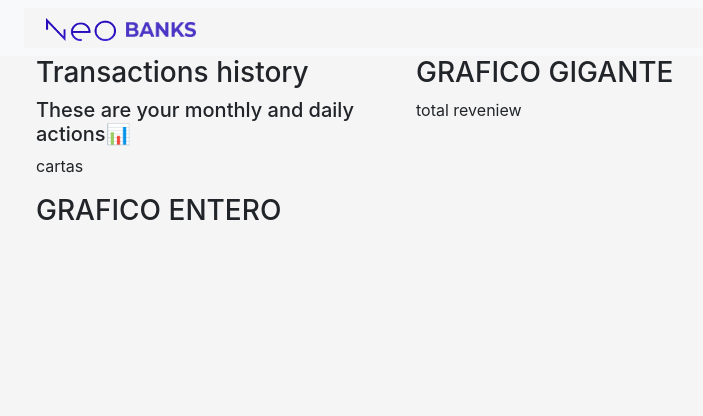
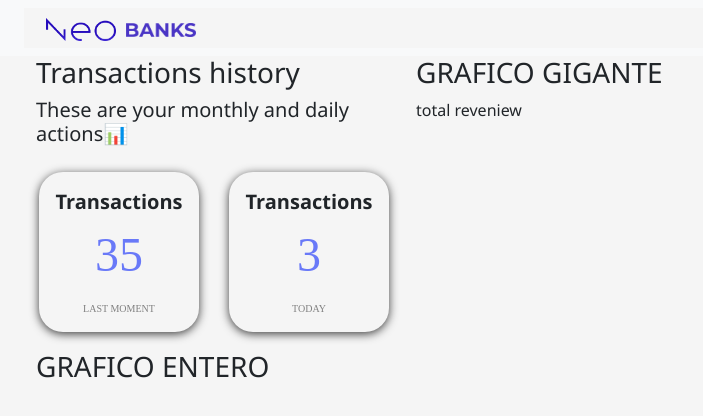
Before and after one commit to hannakpa/HP_crossPlatform, a React (Vite) app: page / in a window 1280 px wide. Shown: the top 416 px of the page, without its empty margins (46-749 px from the left). Built offline with nearby package versions, Linux system fonts and the light colour scheme.

Commit message:
transactionCards

```diff
--- a/src/App.jsx
+++ b/src/App.jsx
@@ -2,6 +2,18 @@ import "./styles/fixed/app.css";
 import NavFixed from "./fixed/navbar/NavFixed";
 import { Container, Row, Col } from "react-bootstrap";
 import TextIntro from "./content/text/TextIntro";
+import TransCards from "./content/cards/TransCards";
+
+const cardsInfo = [
+  {
+    numTrans: 35,
+    moment: "LAST MOMENT",
+  },
+  {
+    numTrans: 3,
+    moment: "TODAY",
+  },
+];
 
 function App() {
   return (
@@ -17,7 +29,7 @@ function App() {
             {/* Row 2 con cartas */}
             <Row>
               {/* cada carta es una columna */}
-              <p>cartas</p>
+              <TransCards info={cardsInfo} />
             </Row>
             {/* Row 3 con gr'afico */}
             <Row>
--- /dev/null
+++ b/src/content/cards/TransCards.jsx
@@ -0,0 +1,17 @@
+import { Col } from "react-bootstrap";
+
+function TransCards({ info }) {
+  let showCards = info.map((card, index) => {
+    return (
+      <div key={index} className="card-box">
+        <p className="card-title">Transactions</p>
+        <p className="indice-text">{card.numTrans}</p>
+        <p className="desc-text"> {card.moment}</p>
+      </div>
+    );
+  });
+
+  return <>{showCards}</>;
+}
+
+export default TransCards;
--- a/src/styles/fixed/app.css
+++ b/src/styles/fixed/app.css
@@ -1,5 +1,5 @@
 *{
-  font-family: -apple-system, BlinkMacSystemFont, 'Segoe UI', Roboto, Oxygen, Ubuntu, Cantarell, 'Open Sans', 'Helvetica Neue', sans-serif;
+  font-family:'Segoe UI', Tahoma, Geneva, Verdana, sans-serif;
   background-color: whitesmoke;
 }
 
@@ -7,9 +7,55 @@
 .logo-box{
   width: 40vw !important;
   margin-left: 5px;
+
 }
 
 .logo-box > img{
   width: 70px;
   margin: auto 5px;
 }
+
+.card-box{
+  margin: 18px auto;
+  display:inline-block;
+  border-radius: 15%;
+  box-shadow: 0 2px 10px 0 rgb(61, 61, 61);
+  width: 160px;
+  height: 160px;
+  padding: 5px;
+    font-family: 'Montserrat';
+      text-align: center;
+
+}
+
+.indice-text{
+
+font-family: 'Montserrat';
+  font-style: normal;
+  font-weight: 500;
+  font-size: 48px;
+  line-height: 60px;
+  /* identical to box height, or 125% */
+
+
+
+  color: #6979F8;
+
+}
+
+.card-title{
+  font-weight: bold;
+  font-size: 20px;
+  margin-top: 10px;
+}
+
+.desc-text{
+  font-family: 'Montserrat';
+    font-style: normal;
+    font-weight: 500;
+    font-size: 10px;
+
+      text-align: center;
+      color: gray
+
+}
```
